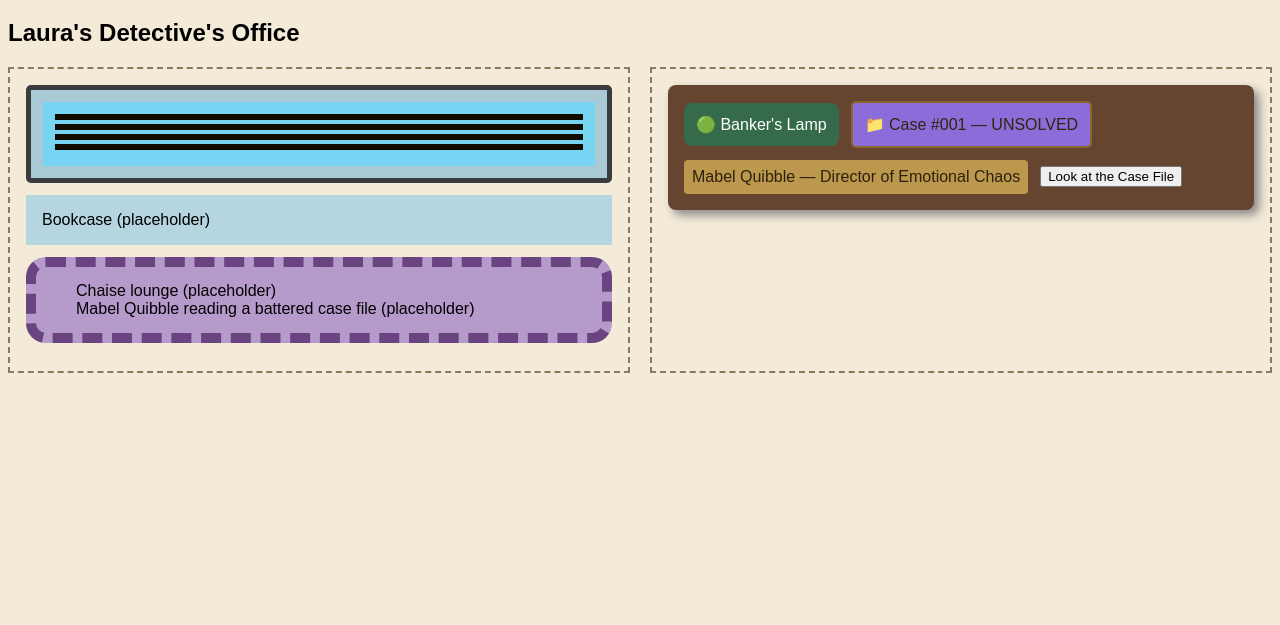
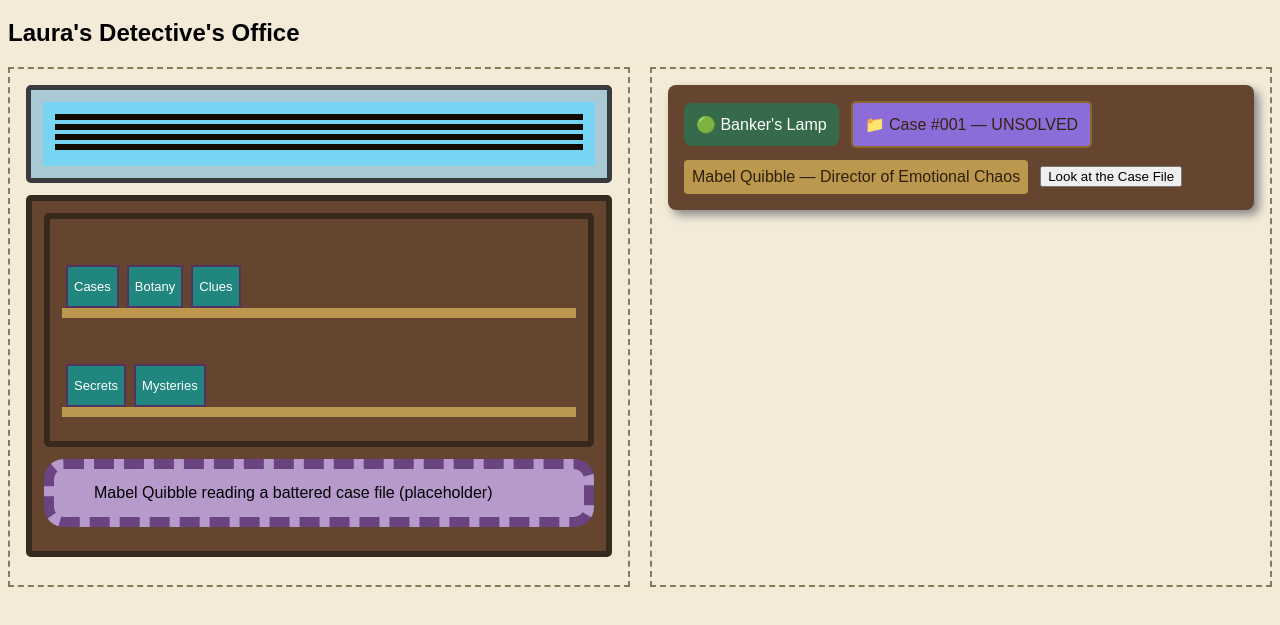
Before and after one commit to llappwork-ctrl/bug-detective-agency, a plain HTML site: page index.html in a window 1280 px wide. Shown: the part 61-686 px from the top of the page. Drawn offline with Linux system fonts and the light colour scheme.

Commit message:
Build detective office bookcase

```diff
--- a/index.html
+++ b/index.html
@@ -21,9 +21,19 @@
         <div class="window-blind"></div>
     </div>
 </div>
-      <div id="bookcase">Bookcase (placeholder)</div>
+      <div id="bookcase"><div id="bookcase">
+    <div class="bookshelf">
+        <div class="book">Cases</div>
+        <div class="book">Botany</div>
+        <div class="book">Clues</div>
+    </div>
+
+    <div class="bookshelf">
+        <div class="book">Secrets</div>
+        <div class="book">Mysteries</div>
+    </div>
+</div>
       <div id="chaise">
-        Chaise lounge (placeholder)
         <div id="mabel">Mabel Quibble reading a battered case file (placeholder)</div>
       </div>
     </section>
--- a/style.css
+++ b/style.css
@@ -85,3 +85,28 @@ body {
     margin-bottom: 4px;
     border-bottom: 2px solid #110a00;
 }
+#bookcase {
+    background-color: #65452f;
+    border: 6px solid #38291f;
+    border-radius: 5px;
+    padding: 12px;
+}
+
+.bookshelf {
+    display: flex;
+    align-items: flex-end;
+    gap: 8px;
+    border-bottom: 10px solid #bc984e;
+    padding: 12px 4px 0;
+    margin-bottom: 12px;
+    min-height: 65px;
+}
+
+.book {
+    background-color: #20867e;
+    color: white;
+    padding: 12px 6px;
+    border: 2px solid #503363;
+    border-radius: 3px 3px 0 0;
+    font-size: 13px;
+}
```
